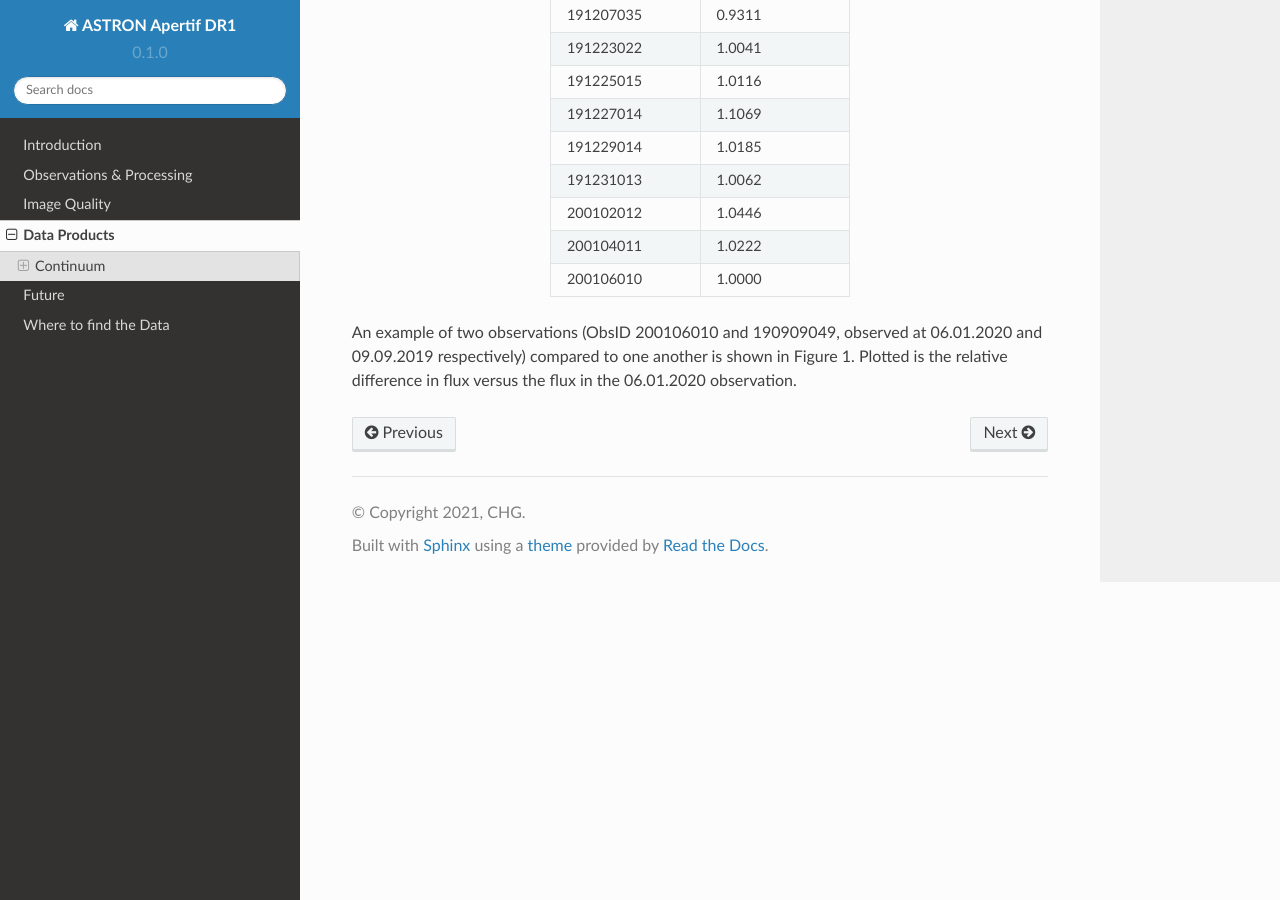
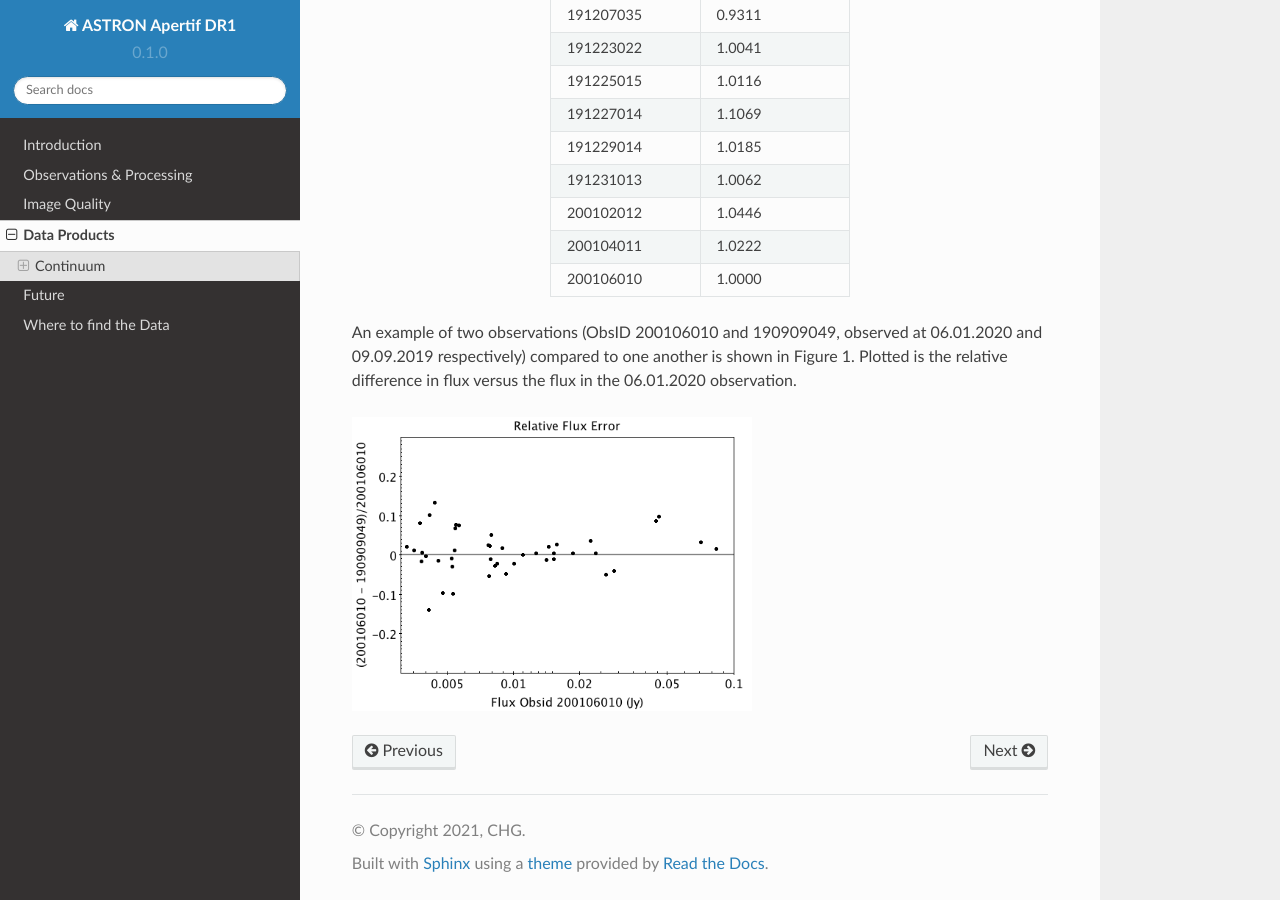
Before and after one commit to CelestinBananas/ASTRON_APERTIF_DR1, a Sphinx documentation site: the page built from docs/source/data_products.rst, in a window 1280 px wide and 900 px high, scrolled down 1793 px. Built offline with Sphinx 7.4.7 and the Read the Docs theme 2.0.0, drawn with Linux system fonts in a browser that asks for light colours.

Commit message:
added image

```diff
--- a/docs/source/data_products.rst
+++ b/docs/source/data_products.rst
@@ -52,3 +52,7 @@ The overall consistency is very good with a mean of 1.014 and an rms of 4% . If
   200106010,  1.0000
 
 An example of two observations (ObsID 200106010 and 190909049, observed at 06.01.2020 and 09.09.2019 respectively) compared to one another is shown in Figure 1. Plotted is the relative difference in flux versus the flux in the 06.01.2020 observation.
+
+.. image:: images/flux_cmp_1.png
+  :width: 400
+  :alt: Relative flux error
```
Also changed, not shown: docs/source/images/flux_cmp_1.png (added).
